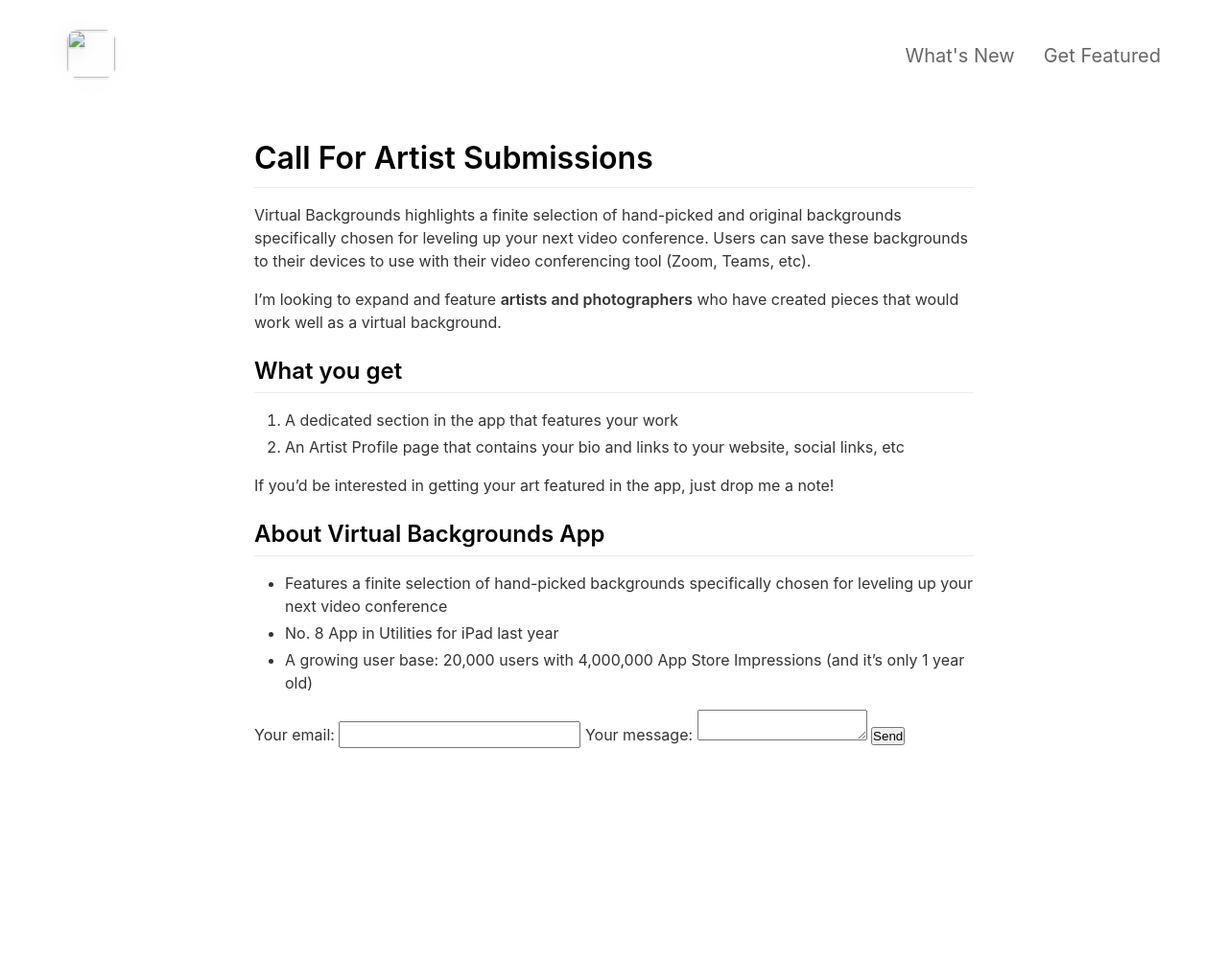
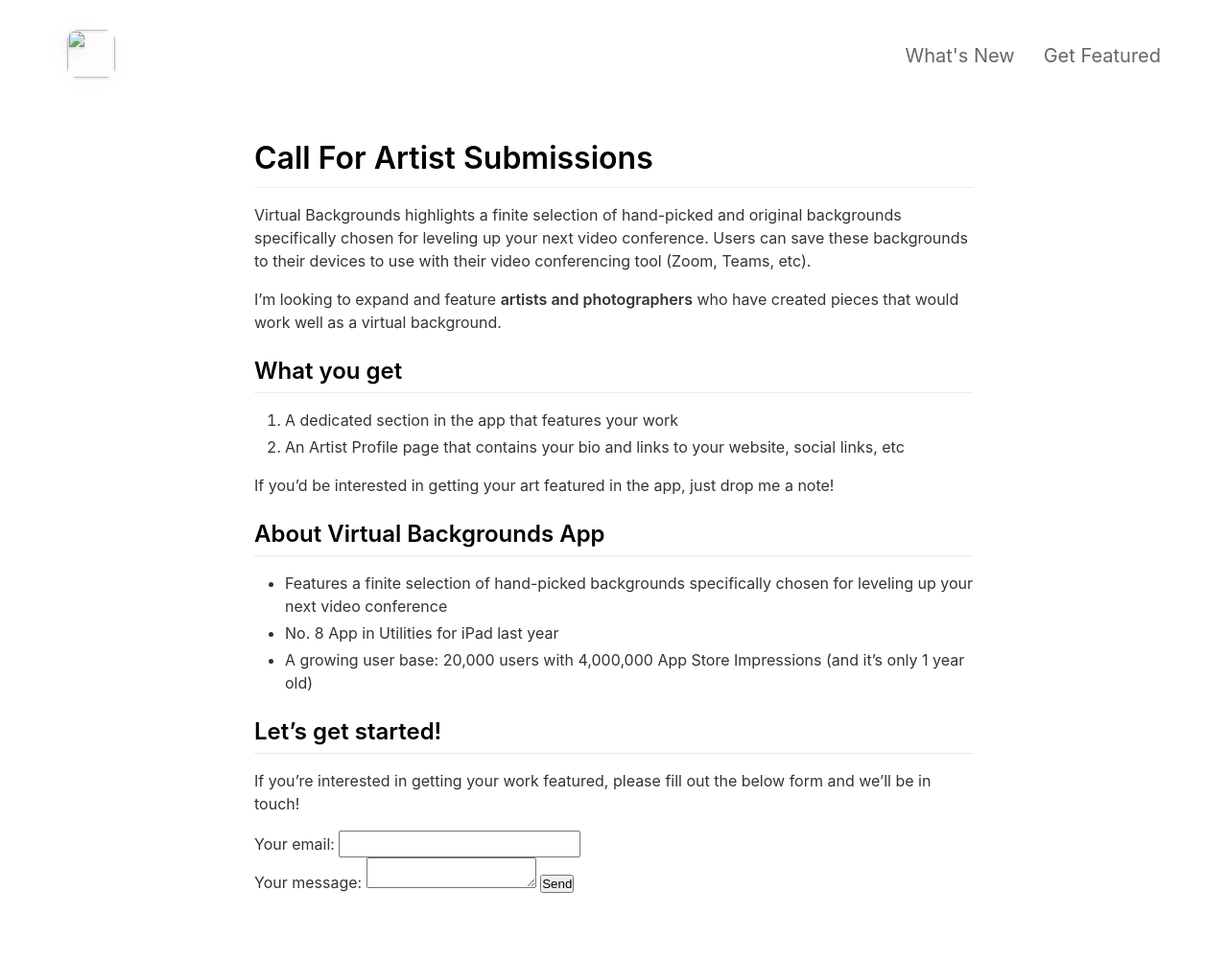
Before and after one commit to sonasapps/virtualbackgrounds, a Jekyll site: the page built from _pages/getfeatured.md, in a window 1280 px wide. Shown: the whole page at 96% size. Built offline with Jekyll 4.4.1, drawn with Linux system fonts in a browser that asks for light colours; nearby versions of some CDN libraries; before the commit the page ends 900 px from its top, so only the background shows below that.

Commit message:
Update getfeatured.md

```diff
--- a/_pages/getfeatured.md
+++ b/_pages/getfeatured.md
@@ -21,6 +21,9 @@
 - No. 8 App in Utilities for iPad last year
 - A growing user base: 20,000 users with 4,000,000 App Store Impressions (and it’s only 1 year old)
 
+## Let's get started!
+If you're interested in getting your work featured, please fill out the below form and we'll be in touch!
+
 <!-- modify this form HTML and place wherever you want your form -->
 
 <form
@@ -31,6 +34,7 @@
     Your email:
     <input type="email" name="_replyto">
   </label>
+  <br>
   <label>
     Your message:
     <textarea name="message"></textarea>
```
